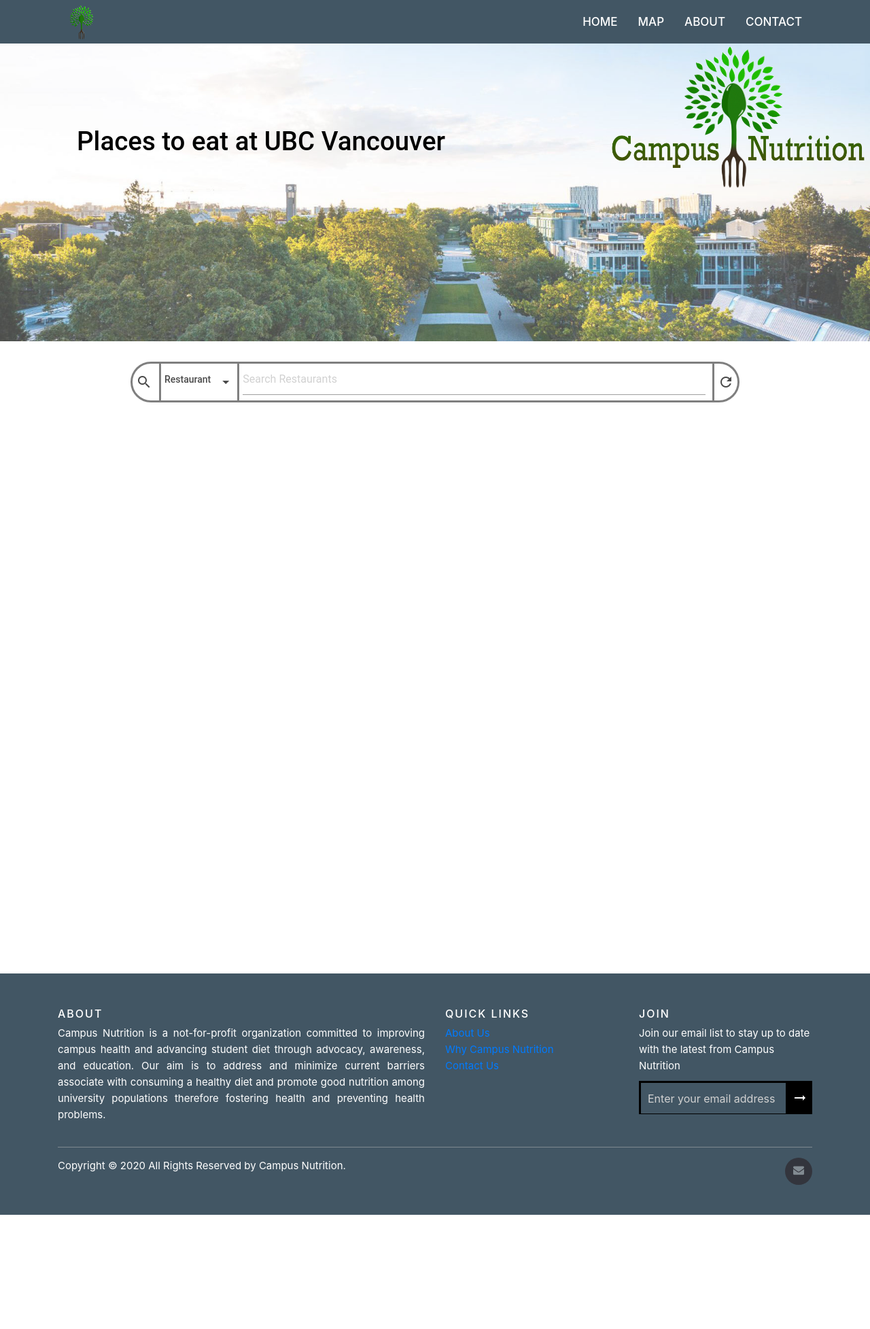
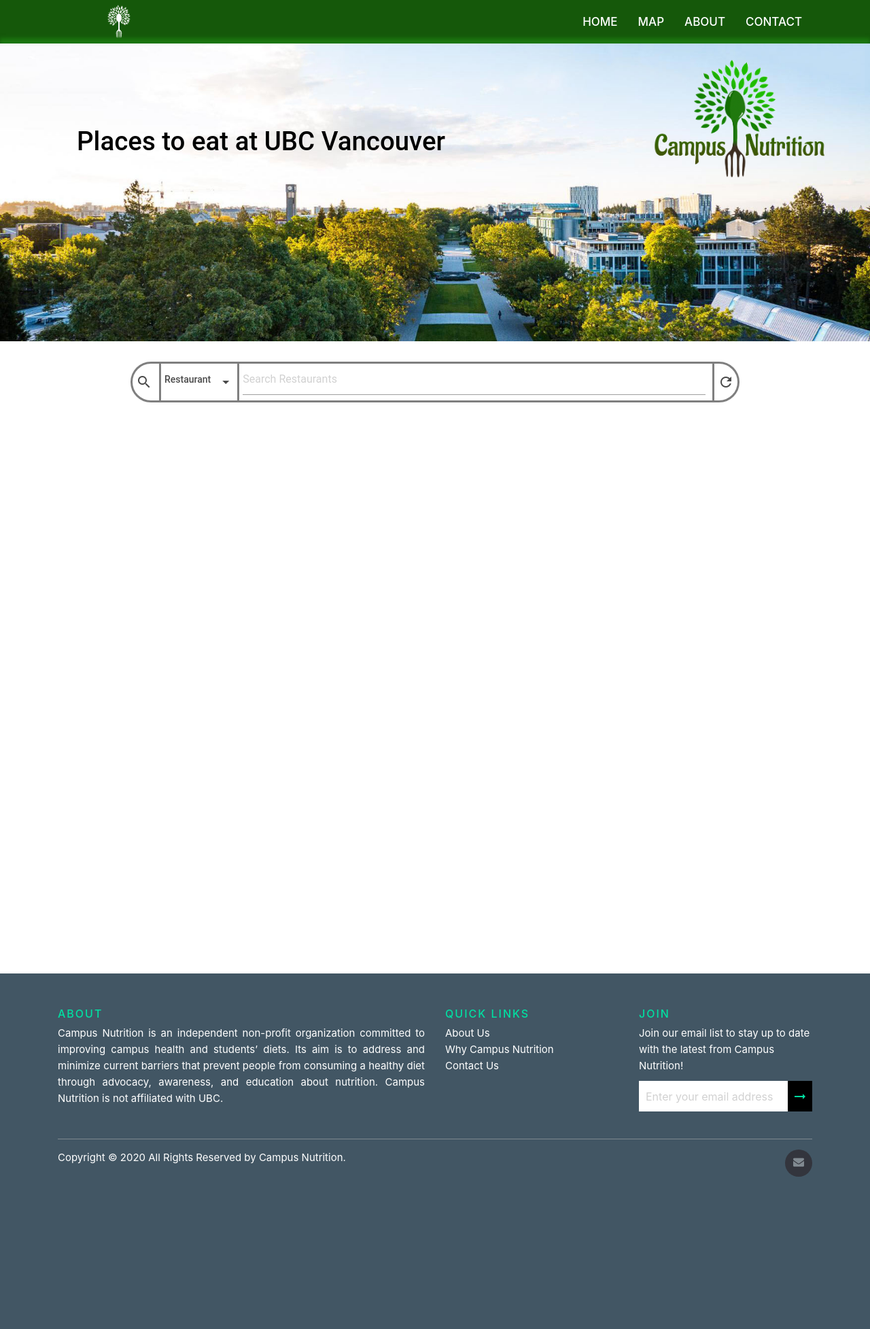
Before and after one commit to ubc-ntis/campusnutrition, a Django app: page /1/ in a window 1280 px wide. Shown: the whole page at 68% size. Before the commit the page ends 1787 px from the top, so only its background shows below. Run offline with Django 3.2, Linux system fonts and the light colour scheme; data that the repository does not hold is empty; some libraries are stand-ins or nearby versions.

Commit message:
Modify footer contents

```diff
--- a/campusnutrition/apps/restaurants/static/restaurants/style.css
+++ b/campusnutrition/apps/restaurants/static/restaurants/style.css
@@ -13,7 +13,7 @@ nav a {
 }
 
 .nav-wrapper {
-  background-color: rgb(66, 86, 100);
+  background-color: rgb(21, 88, 10);
   font-size: 14px;
   font-weight: bold;
 }
@@ -22,12 +22,18 @@ nav ul {
   font-size: 20px;
 }
 
+.shadow {
+  -webkit-box-shadow: 0 6px 4px -4px black !important;
+  -moz-box-shadow: 0 6px 4px -4px black !important;
+  box-shadow: 0 6px 4px -4px black !important;
+}
+
 /* NAV BAR END /////////////////////////////////////////////// */
 
 /* LOGO START //////////////////////////////////////////////// */
 
 .logo-image {
-  width: 70px;
+  width: 180px;
   height: auto;
 }
 
@@ -39,10 +45,10 @@ nav ul {
   position: relative;
   text-align: center;
   color: white;
+  box-shadow: 0px -8px 5px rgb(27, 117, 15);
 }
 
 .area-image {
-  opacity: 0.7;
   width: 100%;
 }
 
@@ -59,9 +65,9 @@ nav ul {
 
 .area-campusnutrition-logo {
   position: absolute;
-  top: 0%;
-  left: 70%;
-  width: 30%;
+  top: 5%;
+  left: 75%;
+  width: 20%;
   height: auto;
 }
 
@@ -300,6 +306,7 @@ nav ul {
 .site-footer {
   background-color: rgb(66, 86, 100);
   padding: 45px 0 20px;
+  padding-bottom: 200px;
   font-size: 15px;
   line-height: 24px;
   color: white;
@@ -312,6 +319,7 @@ nav ul {
   margin: 20px 0;
 }
 .site-footer h6 {
+  color: rgb(0, 224, 162);
   font-size: 16px;
   text-transform: uppercase;
   margin-top: 5px;
@@ -330,6 +338,15 @@ nav ul {
   margin-right: 0;
   border-radius: 100%;
   background-color: #33353d;
+}
+
+.footer-links a {
+  color: white;
+}
+
+.footer-links a:hover {
+  color: rgb(0, 224, 162);
+  text-decoration: none;
 }
 .copyright-text {
   margin: 0;
@@ -399,26 +416,58 @@ nav ul {
   }
 }
 
-  .email-input-container {
+.footer-email-input-container {
   display: flex;
   justify-content: space-around;
   margin-bottom: 20px;
+  background-color:white;
 }
 
-.email-input {
-    border-style: solid !important;
-    border-color: black !important;
+.footer-email-input {
+  border-style: none !important;
   margin-bottom: 0 !important;
   padding-left: 10px !important;
+  color: black !important;
 }
 
-.email-submit {
+.footer-email-input:hover {
+  border-style: none !important;
+  margin-bottom: 0 !important;
+  padding-left: 10px !important;
+  color: black !important;
+}
+
+.success-message {
+  border-style: solid;
+  border-color: rgb(0, 224, 162);
+  text-align: center;
+  font-weight: bold;
+  margin-bottom: 8px;
+}
+
+
+.footer-email-submit {
+  -moz-transition: all .2s ease-in;
+  -o-transition: all .2s ease-in;
+  -webkit-transition: all .2s ease-in;
   background-color: black;
   border-style: none;
 }
 
+.footer-email-submit:hover {
+  background-color: rgba(0, 224, 162, 0.2);
+}
+
+.footer-email-submit:focus {
+  outline: 0;
+}
+
+.footer-email-submit:not(:hover) {
+  background-color: black;
+}
+
 i.icon-white {
-    color: white;
+  color: rgb(0, 224, 162);
 }
 
 .join-us {
--- a/campusnutrition/apps/restaurants/templates/restaurants/base.html
+++ b/campusnutrition/apps/restaurants/templates/restaurants/base.html
@@ -23,6 +23,8 @@
   rel="stylesheet"
   href="https://cdnjs.cloudflare.com/ajax/libs/font-awesome/4.7.0/css/font-awesome.min.css"
 />
+<link rel="shortcut icon" href="{% static 'restaurants/images/favicon.ico' %}" />
+
 <script src="https://ajax.googleapis.com/ajax/libs/jquery/3.4.1/jquery.min.js"></script>
 
 <div id="root">
@@ -31,7 +33,7 @@
       <div class="container">
         <a href="/" class="brand-logo">
           <img
-            src="{% static 'restaurants/images/campusnutrition_logo.png' %}"
+            src="{% static 'restaurants/images/header_campusnutrition.png' %}"
             alt="Campus Nutrition Logo"
             class="logo-image"
           />
@@ -65,15 +67,14 @@
         <div class="col-sm-12 col-md-6">
           <h6>About</h6>
           <p class="text-justify">
-            Campus Nutrition is a not-for-profit organization committed to improving
-            campus health and advancing student diet through advocacy, awareness, and
-            education. Our aim is to address and minimize current barriers associate with
-            consuming a healthy diet and promote good nutrition among university populations
-            therefore fostering health and preventing health problems.
+            Campus Nutrition is an independent non-profit organization committed to improving
+            campus health and students’ diets. Its aim is to address and minimize current barriers
+            that prevent people from consuming a healthy diet through advocacy, awareness, and
+            education about nutrition. Campus Nutrition is not affiliated with UBC.
           </p>
         </div>
 
-        <div class="col-xs-6 col-md-3">
+        <div class="quick-links col-xs-6 col-md-3">
           <h6>Quick Links</h6>
           <ul class="footer-links">
             <li><a href="http://scanfcode.com/about/">About Us</a></li>
@@ -91,17 +92,23 @@
           <div class="join-us-container">
             <div class="join-us">
               Join our email list to stay up to date with the latest from Campus
-              Nutrition
+              Nutrition!
             </div>
-            <div class="email-input-container">
-              <input
-                class="email-input"
-                placeholder="Enter your email address"
-              />
-              <button class="email-submit" type="submit">
-                <i class="material-icons icon-white">arrow_right_alt</i>
-              </button>
+            <div class="success-message" style="display: none">
+              Success!
             </div>
+            <form>
+                <div class="footer-email-input-container">
+                    <input
+                      class="footer-email-input"
+                      placeholder="Enter your email address"
+                      type="email" required
+                    />
+                    <button class="footer-email-submit" type="submit">
+                      <i class="material-icons icon-white">arrow_right_alt</i>
+                    </button>
+                </div>
+            </form>
           </div>
         </div>
       </div>
@@ -143,4 +150,10 @@
       $(wrap).removeClass("fix-search");
     }
   });
+
+  $("form").submit(function() {
+    $(".success-message").show();
+    return false;
+  })
+
 </script>
```
Also changed, not shown: campusnutrition/apps/restaurants/static/restaurants/images/campusnutrition_full_logo.png, campusnutrition/apps/restaurants/static/restaurants/images/header_campusnutrition.png (added). Lines whose indentation alone changed are shown as unchanged.
